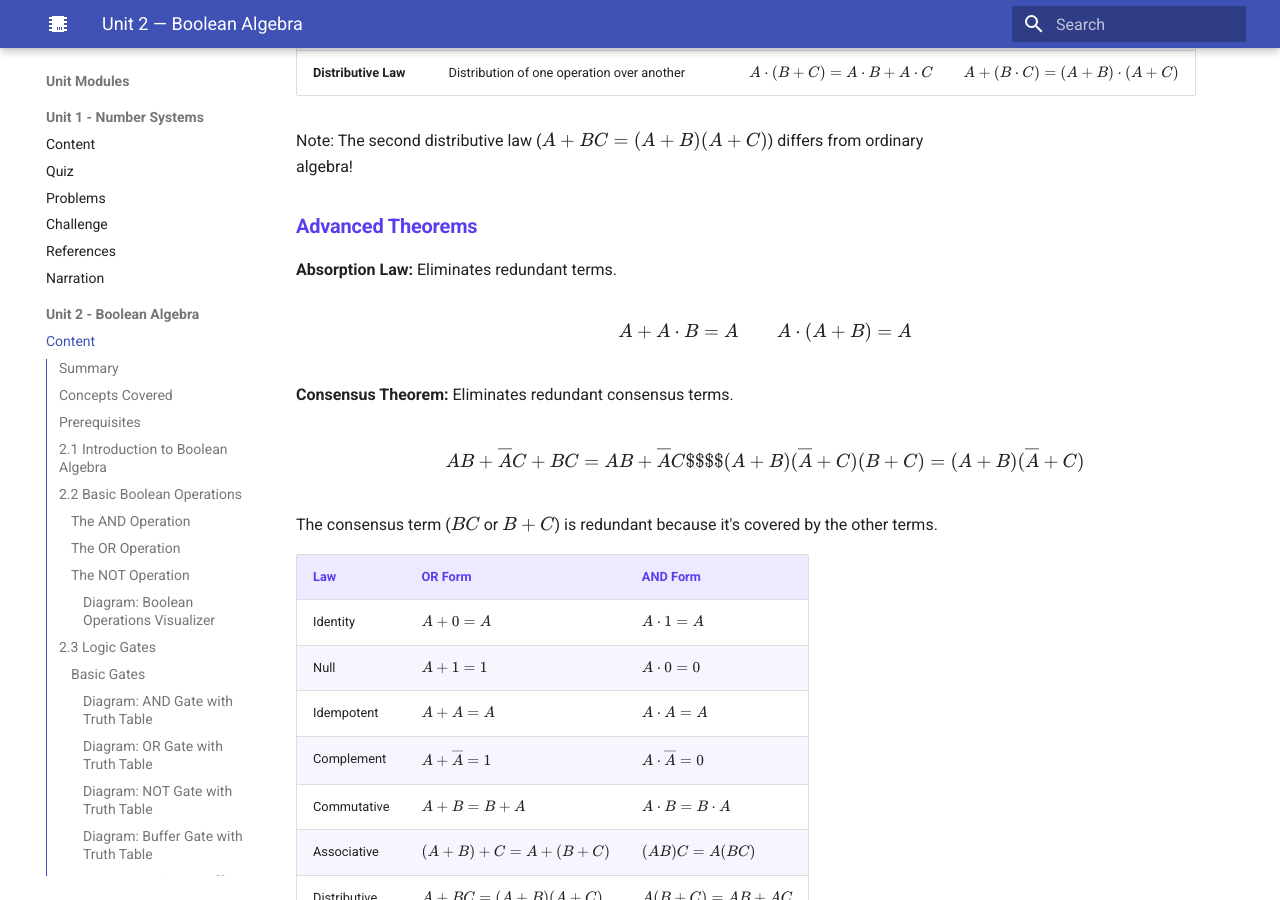
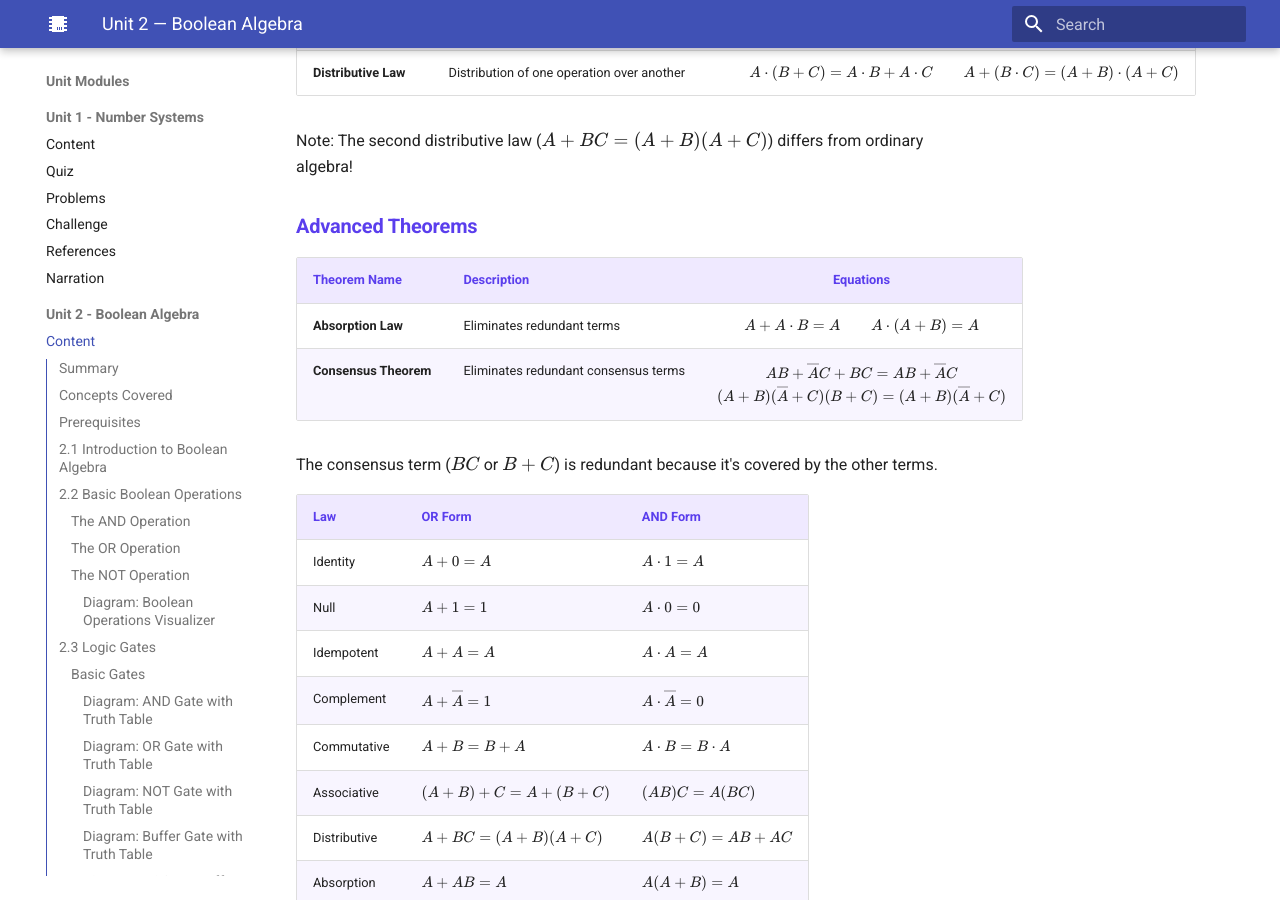
Before and after one commit to Nati-123/intelligent-textbook-ee2301, an MkDocs documentation site: the page built from docs/unit2-boolean-algebra/index.md, in a window 1280 px wide and 900 px high, scrolled down 15936 px. Built offline with MkDocs 1.6.1 and Material for MkDocs 9.7.7, drawn with Linux system fonts in a browser that asks for light colours; nearby versions of some CDN libraries.

Commit message:
Convert Boolean algebra advanced theorems to styled table
Co-Authored-By: Claude Opus 4.6 <noreply@anthropic.com>

```diff
--- a/docs/unit2-boolean-algebra/index.md
+++ b/docs/unit2-boolean-algebra/index.md
@@ -503,14 +503,10 @@ Note: The second distributive law ($A + BC = (A+B)(A+C)$) differs from ordinary
 
 ### Advanced Theorems
 
-**Absorption Law:** Eliminates redundant terms.
-
-$$A + A \cdot B = A \qquad A \cdot (A + B) = A$$
-
-**Consensus Theorem:** Eliminates redundant consensus terms.
-
-$$AB + \overline{A}C + BC = AB + \overline{A}C$$
-$$(A + B)(\overline{A} + C)(B + C) = (A + B)(\overline{A} + C)$$
+| Theorem Name | Description | Equations |
+|:-------------|:------------|:---------:|
+| **Absorption Law** | Eliminates redundant terms | $A + A \cdot B = A \qquad A \cdot (A + B) = A$ |
+| **Consensus Theorem** | Eliminates redundant consensus terms | $AB + \overline{A}C + BC = AB + \overline{A}C$ <br> $(A + B)(\overline{A} + C)(B + C) = (A + B)(\overline{A} + C)$ |
 
 The consensus term ($BC$ or $B+C$) is redundant because it's covered by the other terms.
 
```
